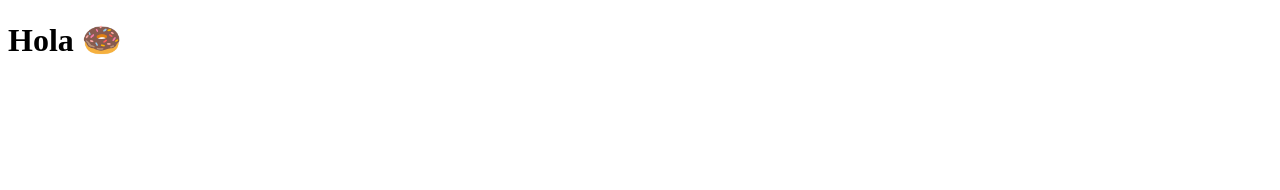
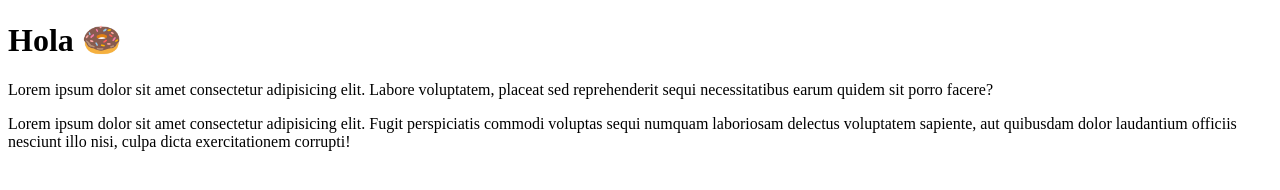
Before and after one commit to daniela8896/paleta-colores, a plain HTML site: page daniela.html in a window 1280 px wide. Drawn offline with Linux system fonts and the light colour scheme.

Commit message:
agregue p

```diff
--- a/daniela.html
+++ b/daniela.html
@@ -8,5 +8,7 @@
 </head>
 <body>
     <h1>Hola 🍩</h1>
+    <p>Lorem ipsum dolor sit amet consectetur adipisicing elit. Labore voluptatem, placeat sed reprehenderit sequi necessitatibus earum quidem sit porro facere?</p>
+    <p>Lorem ipsum dolor sit amet consectetur adipisicing elit. Fugit perspiciatis commodi voluptas sequi numquam laboriosam delectus voluptatem sapiente, aut quibusdam dolor laudantium officiis nesciunt illo nisi, culpa dicta exercitationem corrupti!</p>
 </body>
 </html>
```
